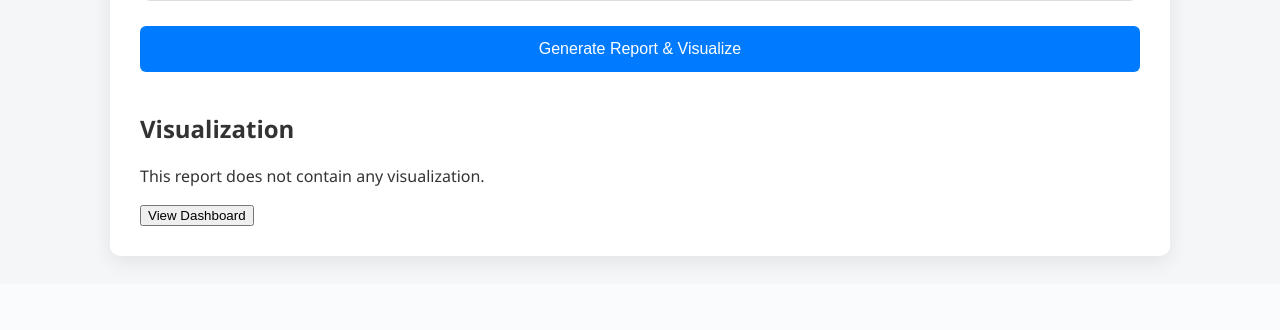
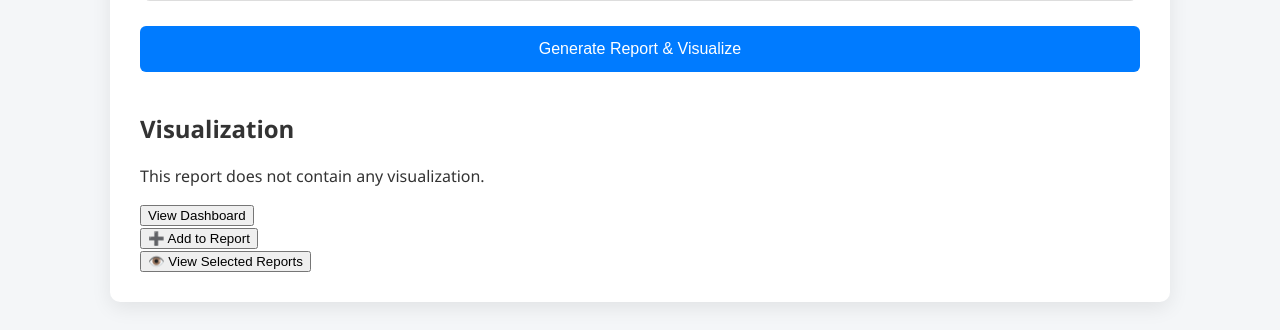
Before and after one commit to Praveenchoudari01/dqbe, a Flask app: template templates/index.html in a window 1280 px wide. Shown: the part 1522-1852 px from the top of the page. Before the commit the page ends 1788 px from the top, so only its background shows below. Run offline with Flask 3, Linux system fonts and the light colour scheme; the template is opened without the code that fills it, so the values that code supplies are empty.

Commit message:
reports table is not adding but charts are adding properly in to the reports

```diff
--- a/app.py
+++ b/app.py
@@ -289,5 +289,57 @@ def index():
         groupable_fields=groupable_fields
     )
 
+@app.route('/add_to_report', methods=['POST'])
+def add_to_report():
+    sql_query = request.form.get('sql_query')
+    label_field = request.form.get('label_field')
+    value_field = request.form.get('value_field')
+
+    if 'report_charts' not in session:
+        session['report_charts'] = []
+
+    report_charts = session['report_charts']
+    report_charts.append({
+        'query': sql_query,
+        'label_field': label_field,
+        'value_field': value_field
+    })
+    session['report_charts'] = report_charts
+
+    return redirect(url_for('index'))
+
+@app.route('/view_reports')
+def view_reports():
+    report_charts = session.get('report_charts', [])
+    preview_data = []
+
+    with engine.connect() as conn:
+        for idx, chart in enumerate(report_charts):
+            try:
+                result = conn.execute(text(chart['query']))
+                data = result.mappings().all()
+
+                if not data:
+                    continue
+
+                labels = [str(row[chart['label_field']]) for row in data]
+                values = [[float(row[chart['value_field']])] if isinstance(row[chart['value_field']], (int, float)) else 0 for row in data]
+
+                preview_data.append({
+                    'index': idx + 1,
+                    'labels': labels,
+                    'values': values,
+                    'label_field': chart['label_field'],
+                    'value_field': chart['value_field'],
+                    'query': chart['query']
+                })
+
+            except Exception as e:
+                print(f"Preview error: {e}")
+                continue
+
+    return render_template('report_preview.html', reports=preview_data)
+
+
 if __name__ == '__main__':
     app.run(debug=True, port=8989)
--- a/templates/index.html
+++ b/templates/index.html
@@ -157,6 +157,17 @@
             <a href="{{ url_for('view_dashboard') }}">
                 <button type="button">View Dashboard</button>
             </a>
+
+            <form method="POST" action="{{ url_for('add_to_report') }}">
+                <input type="hidden" name="sql_query" value="{{ chart_data.query }}">
+                <input type="hidden" name="label_field" value="{{ chart_data.label_field }}">
+                <input type="hidden" name="value_field" value="{{ chart_data.value_field }}">
+                <button type="submit">➕ Add to Report</button>
+            </form>
+
+            <a href="{{ url_for('view_reports') }}">
+                <button>👁️ View Selected Reports</button>
+            </a>
         </section>
     </div>
 
```
Also changed, not shown: templates/report_preview.html (added, +51 -0 lines).
